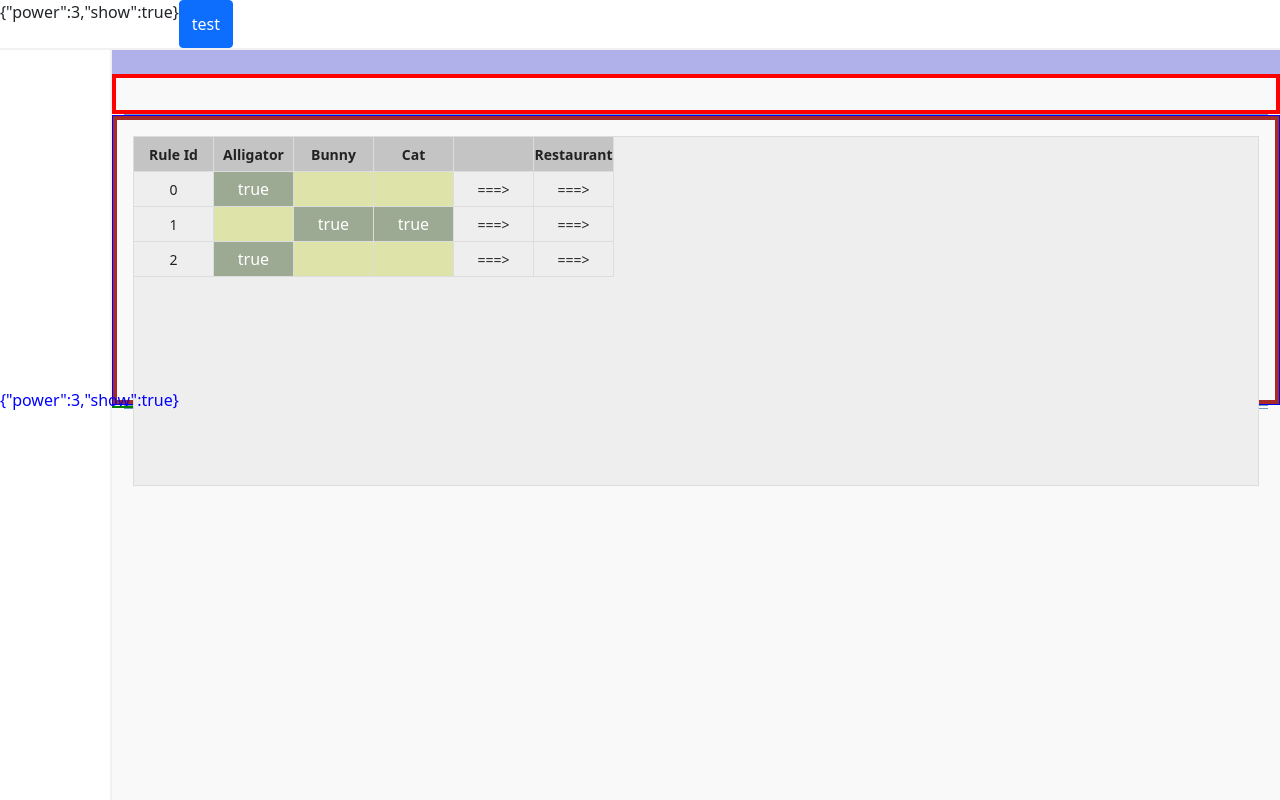
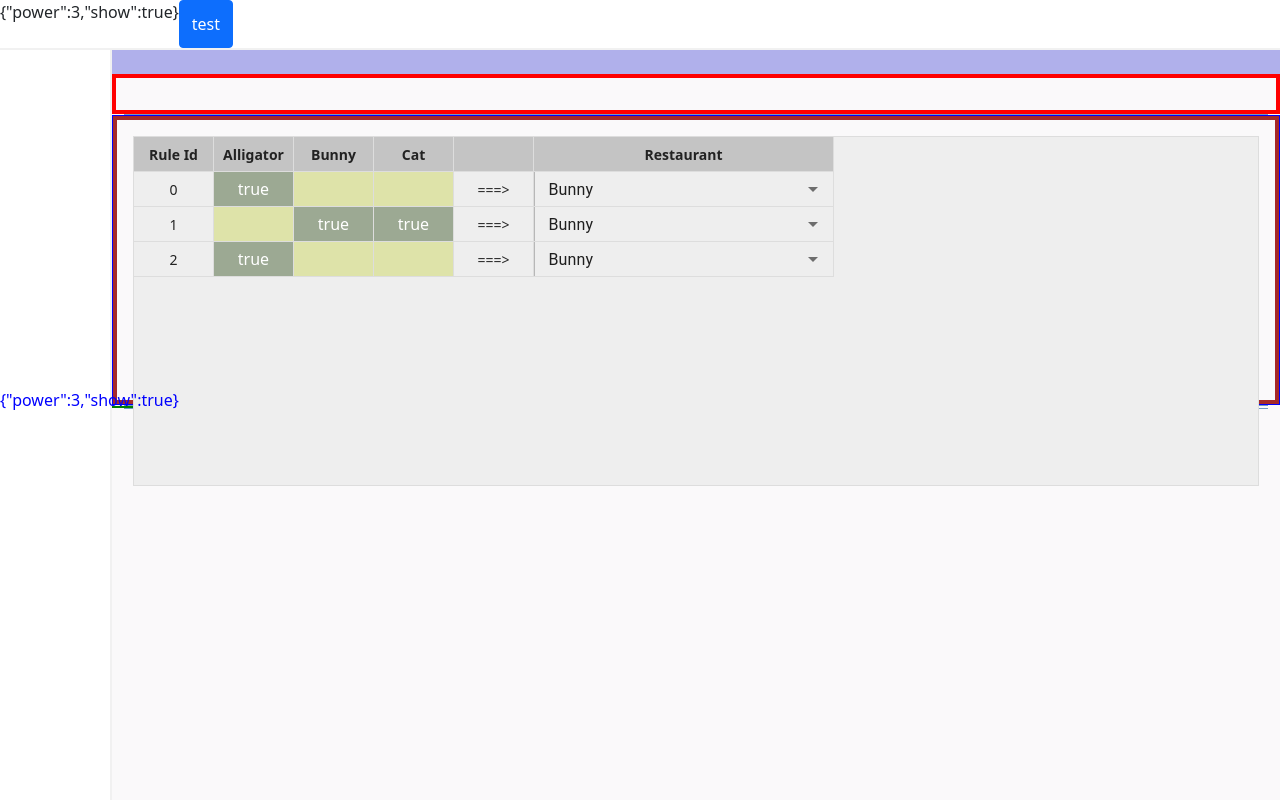
Before and after one commit to Matt-Hill-83/rule-cruncher, a React (Create React App) app: page / in a window 1280 px wide. Built offline with nearby package versions, Linux system fonts and the light colour scheme.

Commit message:
adding hookd

```diff
--- a/src/Components/MultiSelect/MultiSelect.jsx
+++ b/src/Components/MultiSelect/MultiSelect.jsx
@@ -1,27 +1,28 @@
-import React from "react"
+import React, { useState, useEffect } from "react"
 import TextField from "@material-ui/core/TextField"
 import Autocomplete from "@material-ui/lab/Autocomplete"
 
-import { useDispatch, useSelector } from "react-redux"
+export default function MyMultiSelect(props) {
+  const { listItems, className, initialValue, onChange } = props
+  const options = listItems.map((item) => item.title)
 
-import { sniff } from "../../state/action-creators"
+  const [state, setState] = useState("")
 
-export default function MyMultiSelect(props) {
-  const { listItems } = props
-  const listItems2 = listItems.map((item) => item.title)
-  const dispatch = useDispatch()
+  const localOnChange = (event, newValue) => {
+    setState(newValue)
+    onChange?.()
+  }
 
-  const state2 = useSelector((state) => state.crypto)
-
-  const onChange = (event, newValue) => {
-    dispatch(sniff(newValue))
-  }
+  useEffect(() => {
+    setState("Bunny")
+  }, [initialValue])
 
   return (
     <Autocomplete
-      value={state2}
-      onChange={onChange}
-      options={listItems2}
+      className={className}
+      value={state}
+      onChange={localOnChange}
+      options={options}
       style={{ width: 300 }}
       renderInput={(params) => <TextField {...params} variant="outlined" />}
     />
--- a/src/Components/MyTable3/MyTable3.module.scss
+++ b/src/Components/MyTable3/MyTable3.module.scss
@@ -21,6 +21,10 @@
       }
     }
     .restaurant {
+      border: 4px solid blue !important;
+    }
+
+    .multiPicker {
       border: 4px solid blue !important;
     }
   }
--- a/src/Components/MyTable3/MyTable3.tsx
+++ b/src/Components/MyTable3/MyTable3.tsx
@@ -3,10 +3,10 @@ import { DndProvider } from "react-dnd"
 import { HTML5Backend } from "react-dnd-html5-backend"
 import DataGrid from "react-data-grid"
 import { DraggableRowRenderer } from "./DraggableRowRenderer"
-
 import css from "./MyTable3.module.scss"
 import { Button } from "react-bootstrap"
 import cx from "classnames"
+import MyMultiSelect from "Components/MultiSelect/MultiSelect"
 
 function createRows() {
   const rows = [
@@ -60,12 +60,9 @@ export default function MyTable3() {
       key: "restaurant",
       name: "Restaurant",
       formatter: (info: any) => renderRestaurant(info),
-      width: 30,
+      width: 300,
     },
   ]
-
-  // Todo - add rule number and drag handle
-  // Todo - add output table
 
   const clickButton = ({
     columnName,
@@ -92,9 +89,28 @@ export default function MyTable3() {
   }
 
   const renderRestaurant = (info: any) => {
+    const listItems = [
+      { title: "Alligator", year: 1994 },
+      { title: "Bunny", year: 1972 },
+      { title: "Caterpillar", year: 1974 },
+    ]
+
     const { row, column } = info
+    const columnName: string = column.key
+    const value: string = row[columnName]
+
+    const multiSelectProps = {
+      initialValue: value,
+      listItems,
+      className: css.multiPicker,
+    }
+
     console.log("info", info) // zzz
-    return <div className={css.arrow}>{`===>`}</div>
+    return (
+      <div className={css.restaurant}>
+        <MyMultiSelect {...multiSelectProps} />
+      </div>
+    )
   }
 
   const renderButton = (info: any) => {
--- a/src/Components/RuleMaker/RuleMaker.tsx
+++ b/src/Components/RuleMaker/RuleMaker.tsx
@@ -2,23 +2,38 @@ import React from "react"
 
 import css from "./RuleMaker.module.scss"
 
-import MyTable2 from "Components/MyTable2/MyTable2"
-import MyTable from "Components/MyTable/MyTable"
-import MyReactTable4 from "Components/MyReactTable4/MyReactTable4"
-import MyTable1 from "Components/MyTable1/MyTable1"
 import MyTable3 from "Components/MyTable3/MyTable3"
 
+// import { useDispatch, useSelector } from "react-redux"
+
+// import { sniff } from "../../state/action-creators"
+
 export default function RuleMaker() {
-  const data = [{}]
+  // const dispatch = useDispatch()
+
+  // const state2 = useSelector((state) => state.crypto)
+
+  // let defaultState: IMyState = { power: 0, show: true }
+
+  // const [myState, setMyState] = useState < IMyState > defaultState
+  // const setDefaultState = async () => {
+  //   setTimeout(() => {
+  //     setMyState((oldState) => {
+  //       return {
+  //         ...oldState,
+  //         power: 3,
+  //       }
+  //     })
+  //   }, 0)
+  // }
+
+  // useEffect(() => {
+  //   setDefaultState()
+  // }, [])
 
   return (
     <div className={css.main}>
-      {/* <MyTable /> */}
       <MyTable3 />
-      {/* <MyTable1 /> */}
-      {/* <MyTable2 /> */}
-      {/* <MyTable data={data} /> */}
-      {/* <MyReactTable4 theData={data} /> */}
     </div>
   )
 }
```
